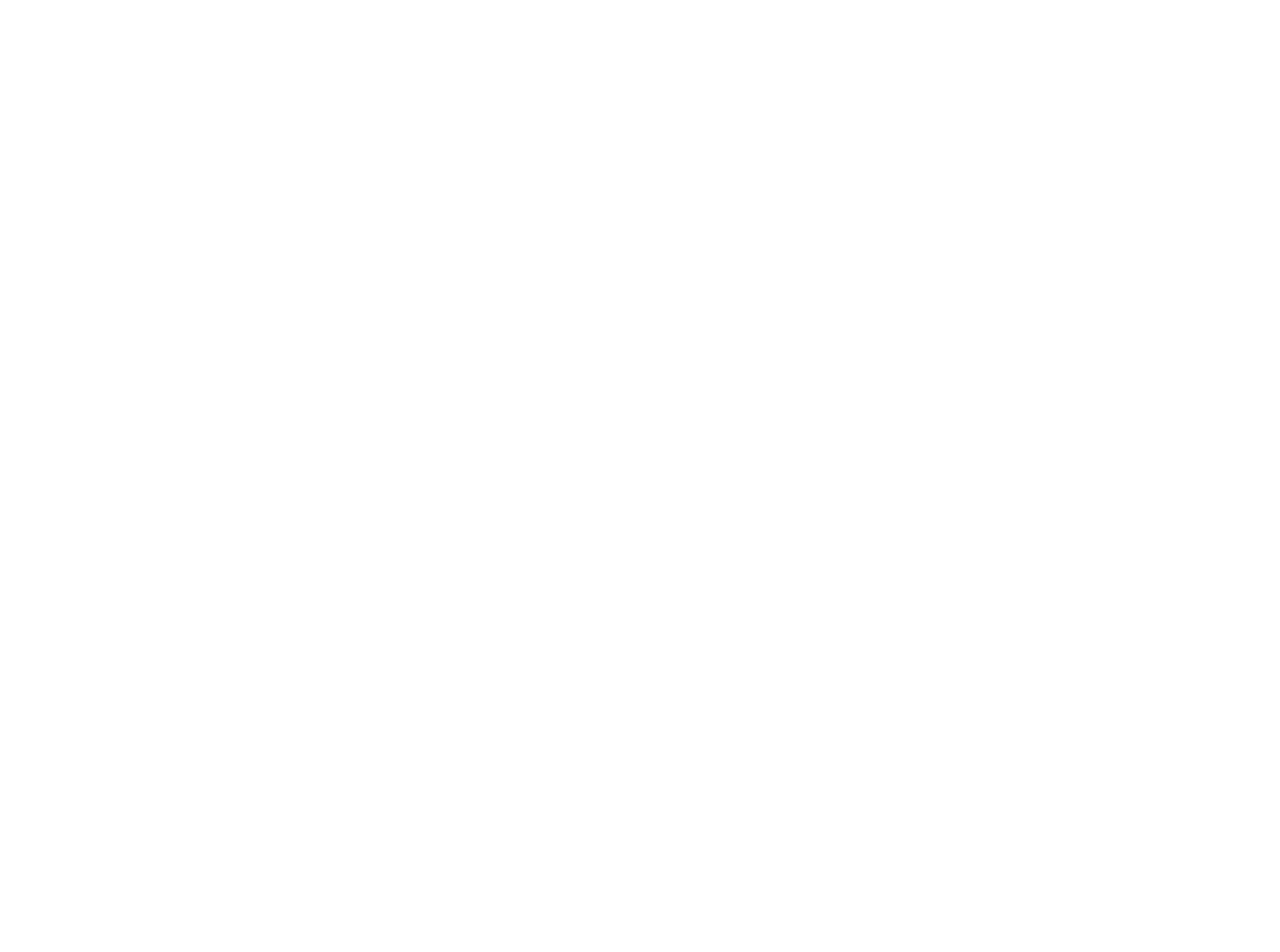
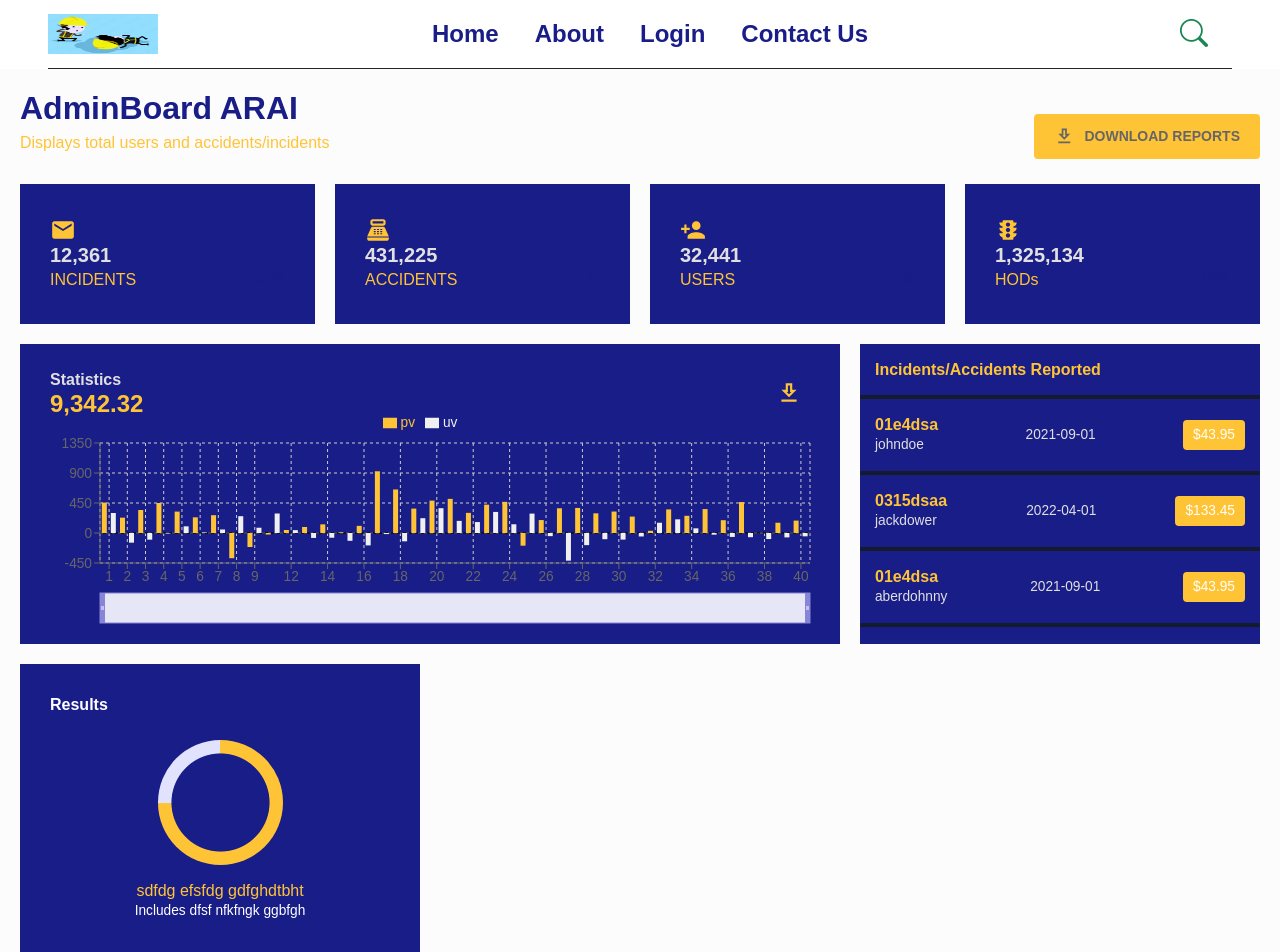
Before and after one commit to ApurvaK24/accidentincident, a React (Create React App) app: page /dashboard in a window 1280 px wide. Before the commit this address had no page. Shown: the top 952 px of the page. Before the commit the page ends 800 px from the top, so only its background shows below. Built offline with nearby package versions, Linux system fonts and the light colour scheme; a small style sheet from the web is missing.

Commit message:
Done finally

```diff
--- a/src/App.js
+++ b/src/App.js
@@ -1,5 +1,4 @@
-import './App.css';
-import {usestate} from 'react'
+import React, { useState } from 'react';
 import 'bootstrap/dist/css/bootstrap.min.css'
 //import Navbar from './Components/Navbar';
 //import Hero from './Components/Hero';
@@ -9,23 +8,53 @@
 import About from './Components/About';
 import 'bootstrap-icons/font/bootstrap-icons.css'
 import './Components/style.css'
-import Footer from './Components/Footer';
 import ContactUs from './Components/ContactUs';
-import MainD from './MainD';
-import {BrowserRouter,Routes,Route} from 'react-router-dom'
+//import MainD from './MainD';
+import { BrowserRouter, Routes, Route } from 'react-router-dom'
+import { Box, CssBaseline, ThemeProvider } from '@mui/material';
+import { ColorModeContext, useMode } from './theme';
+import Topbar from './scenes/global/Topbar';
+import Dashboard from './scenes/dashboard';
+import Bar from './scenes/bar';
+import Pie from './scenes/Pie';
+
+
+
 
 function App() {
+  const [theme, colorMode] = useMode();
+
   return (
+
     <BrowserRouter>
-    <Routes>
+      <ColorModeContext.Provider value={colorMode}>
+        <ThemeProvider theme={theme}>
+  <CssBaseline />
+          <div className="app">
 
-  <Route path="/" element={<Home />}/>
-      <Route path="/about" element={<About />} />
-      <Route path="/contact" element={<ContactUs />} />
-      <Route path="/dash/*" element={<MainD />} />
-      </Routes>
+            <main className="content" style={{ display: 'flex' }}>
+              <Box flexGrow={1}>
+                <Routes>
 
+                  <Route path="/" element={<Home />} />
+                  <Route path="/about" element={<About />} />
+                  <Route path="/contact" element={<ContactUs />} />
+
+
+                  <Route path="/dashboard" element={<Dashboard />} />
+                  <Route path="/bar" element={<Bar />} />
+                  <Route path="/pie" element={<Pie />} />
+
+                </Routes>
+              </Box>
+            </main>
+          </div>
+        </ThemeProvider>
+      </ColorModeContext.Provider>
     </BrowserRouter>
+
+
+
   );
 }
 
--- a/src/Components/Navbar.js
+++ b/src/Components/Navbar.js
@@ -12,7 +12,7 @@
       <ul class="nav col-12 col-md-auto mb-2 justify-content-center mb-md-0">
         <li><Link to="/" class="nav-link px-2 menu-color">Home</Link></li>
         <li><Link to="/about" class="nav-link px-2 menu-color">About </Link></li>
-        <li><Link to="/dash" class="nav-link px-2 menu-color">Login</Link></li>
+        <li><Link to="/dashboard" class="nav-link px-2 menu-color">Login</Link></li>
         <li><Link to="/contact" class="nav-link px-2 menu-color">Contact Us</Link></li>
       </ul>
 
--- a/src/componentsD/BarChart.jsx
+++ b/src/componentsD/BarChart.jsx
@@ -79,7 +79,7 @@
           <ReferenceLine y={0} stroke="#000" />
           <Brush dataKey="name" height={30} stroke="#8884d8" />
           <Bar dataKey="pv" fill="#FFC436" />
-          <Bar dataKey="uv" fill="#337CCF" />
+          <Bar dataKey="uv" fill="#F0F0F0" />
         </BarChart>
       </ResponsiveContainer>
     );
--- a/src/componentsD/Header.jsx
+++ b/src/componentsD/Header.jsx
@@ -9,7 +9,7 @@
     <Box mb="30px">
       <Typography
         variant="h2"
-        color={colors.grey[100]}
+        color={colors.blueAccent[500]}
         fontWeight="bold"
         sx={{ m: "0 0 5px 0" }}
       >
--- a/src/componentsD/ProgressCircle.jsx
+++ b/src/componentsD/ProgressCircle.jsx
@@ -9,8 +9,8 @@
   return (
     <Box
       sx={{
-        background: `radial-gradient(${colors.primary[400]} 55%, transparent 56%),
-            conic-gradient(transparent 0deg ${angle}deg, ${colors.blueAccent[500]} ${angle}deg 360deg),
+        background: `radial-gradient(${colors.blueAccent[500]} 55%, transparent 56%),
+            conic-gradient(transparent 0deg ${angle}deg, ${colors.blueAccent[100]} ${angle}deg 360deg),
             ${colors.yellow[100]}`,
         borderRadius: "50%",
         width: `${size}px`,
--- a/src/index.js
+++ b/src/index.js
@@ -3,11 +3,15 @@
 import './index.css';
 import App from './App';
 import reportWebVitals from './reportWebVitals';
+//import { ThemeProvider } from '@mui/material/styles';
+//import theme from './theme';
 
 const root = ReactDOM.createRoot(document.getElementById('root'));
 root.render(
   <React.StrictMode>
+
     <App />
+
   </React.StrictMode>
 );
 
--- a/src/scenes/dashboard/index.jsx
+++ b/src/scenes/dashboard/index.jsx
@@ -8,18 +8,45 @@
 import PersonAddIcon from "@mui/icons-material/PersonAdd";
 import TrafficIcon from "@mui/icons-material/Traffic";
 import Header from "../../componentsD/Header";
-
+import { CssBaseline, ThemeProvider } from '@mui/material';
+import { ColorModeContext, useMode } from '../../theme';
 
 import BarChart from "../../componentsD/BarChart";
 import StatBox from "../../componentsD/StatBox";
 import ProgressCircle from "../../componentsD/ProgressCircle";
+import Navbar from '../../Components/Navbar';
+import Footer from '../../Components/Footer';
 
 
 const Dashboard = () => {
-  const theme = useTheme();
+  {/*const theme = useTheme();
+  const colors = tokens(theme.palette.mode);
+const [colorMode] = useMode();*/}
+
+const theme = useTheme();
+  const [colorMode] = useMode();
+
+  console.log("Theme:", theme);
+  console.log("Color Mode:", colorMode);
+
+  if (!theme || !colorMode) {
+    console.error("Theme or colorMode is not available");
+    return null;
+  }
+
   const colors = tokens(theme.palette.mode);
 
+  console.log("Colors:", colors);
+
+  if (!colors) {
+    console.error("Colors are not available");
+    return null;
+  }
+
   return (
+
+  <div>
+<Navbar />
     <Box m="20px">
       {/* HEADER */}
       <Box display="flex" justifyContent="space-between" alignItems="center">
@@ -29,7 +56,7 @@
           <Button
             sx={{
               backgroundColor: colors.yellow[100],
-              color: colors.grey[100],
+              color: colors.grey[500],
               fontSize: "14px",
               fontWeight: "bold",
               padding: "10px 20px",
@@ -51,7 +78,7 @@
         {/* ROW 1 */}
         <Box
           gridColumn="span 3"
-          backgroundColor={colors.primary[400]}
+          backgroundColor={colors.blueAccent[500]}
           display="flex"
           alignItems="center"
           justifyContent="center"
@@ -70,7 +97,7 @@
         </Box>
         <Box
           gridColumn="span 3"
-          backgroundColor={colors.primary[400]}
+          backgroundColor={colors.blueAccent[500]}
           display="flex"
           alignItems="center"
           justifyContent="center"
@@ -89,7 +116,7 @@
         </Box>
         <Box
           gridColumn="span 3"
-          backgroundColor={colors.primary[400]}
+          backgroundColor={colors.blueAccent[500]}
           display="flex"
           alignItems="center"
           justifyContent="center"
@@ -108,7 +135,7 @@
         </Box>
         <Box
           gridColumn="span 3"
-          backgroundColor={colors.primary[400]}
+          backgroundColor={colors.blueAccent[500]}
           display="flex"
           alignItems="center"
           justifyContent="center"
@@ -130,7 +157,7 @@
         <Box
           gridColumn="span 8"
           gridRow="span 2"
-          backgroundColor={colors.primary[400]}
+          backgroundColor={colors.blueAccent[500]}
         >
           <Box
             mt="25px"
@@ -170,7 +197,7 @@
         <Box
           gridColumn="span 4"
           gridRow="span 2"
-          backgroundColor={colors.primary[400]}
+          backgroundColor={colors.blueAccent[500]}
           overflow="auto"
         >
           <Box
@@ -222,7 +249,7 @@
         <Box
           gridColumn="span 4"
           gridRow="span 2"
-          backgroundColor={colors.primary[400]}
+          backgroundColor={colors.blueAccent[500]}
           p="30px"
         >
           <Typography variant="h5" fontWeight="600">
@@ -251,7 +278,8 @@
 
         </Box>
       </Box>
-
+      <Footer />
+      </div>
   );
 };
 
--- a/src/theme.js
+++ b/src/theme.js
@@ -57,7 +57,7 @@
           200: "#c3c6fd",
           300: "#a4a9fc",
           400: "#868dfb",
-          500: "#6870fa",
+          500: "#191D88",
           600: "#535ac8",
           700: "#3e4396",
           800: "#2a2d64",
@@ -114,7 +114,7 @@
           200: "#2a2d64",
           300: "#3e4396",
           400: "#535ac8",
-          500: "#6870fa",
+          500: "#191D88",
           600: "#868dfb",
           700: "#a4a9fc",
           800: "#c3c6fd",
@@ -130,7 +130,7 @@
   return {
     palette: {
       mode: mode,
-      ...(mode === "dark"
+      ...(mode === "light"
         ? {
             // palette values for dark mode
             primary: {
```
